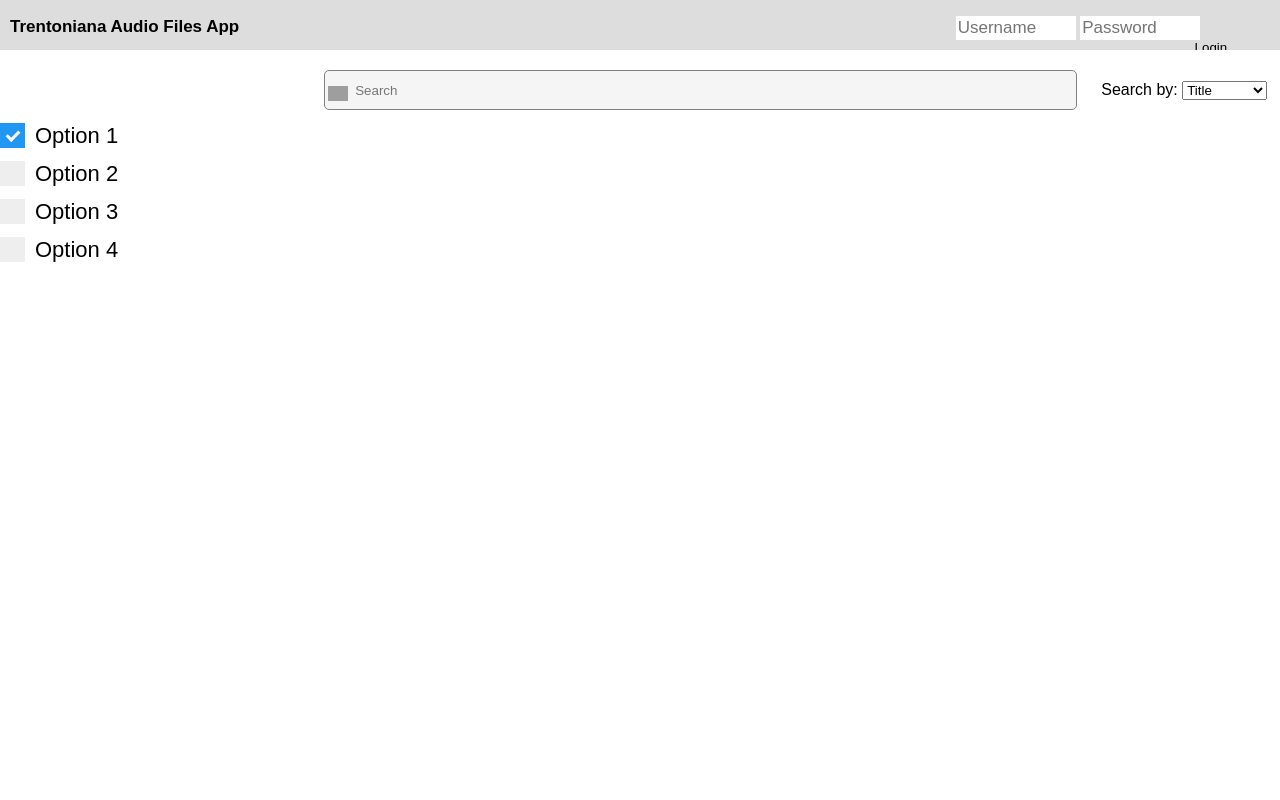
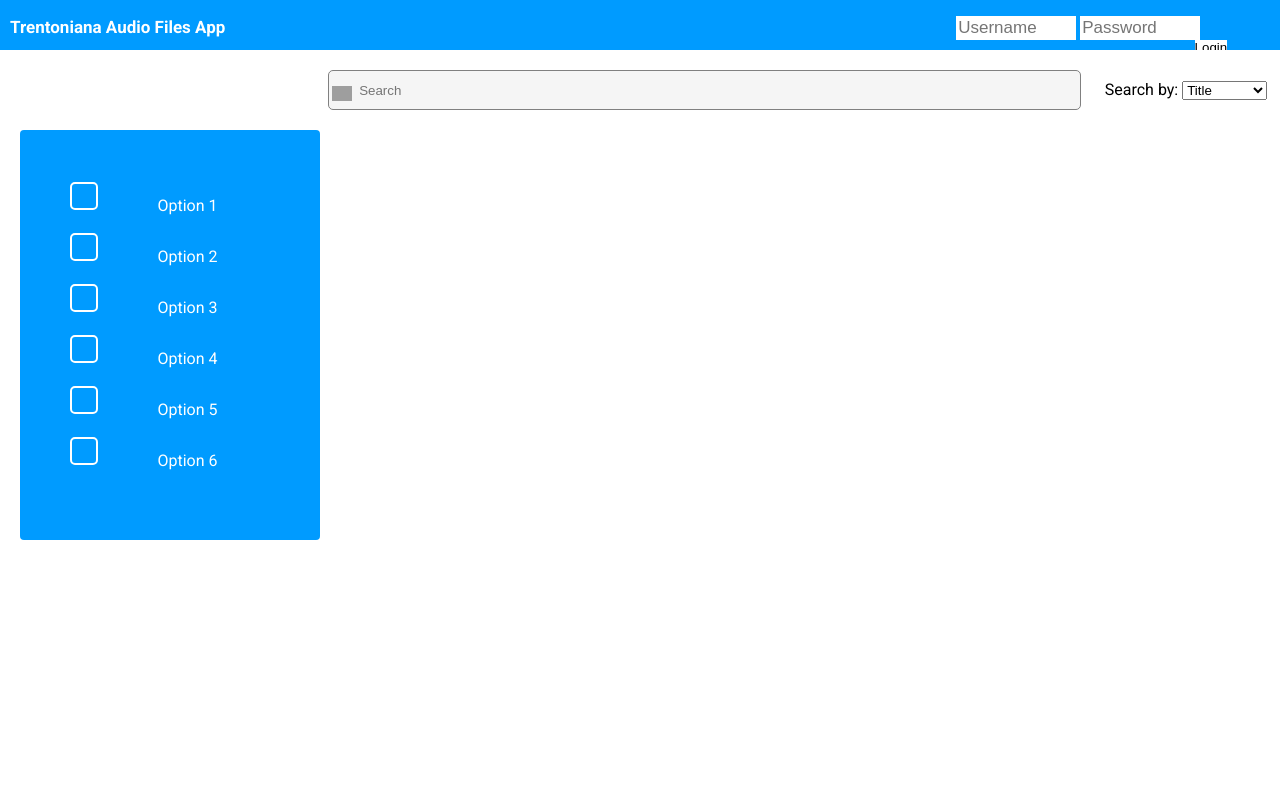
Before and after one commit to pepped1/database-trentoniana-project, a Flask app: page / in a window 1280 px wide. Run offline with Flask 2, Linux system fonts and the light colour scheme; some libraries are stand-ins or nearby versions; grey boxes are pictures that could not be loaded.

Commit message:
Checkbox and Navbar color / animations

```diff
--- a/src/app_create_table/app/templates/my-form.html
+++ b/src/app_create_table/app/templates/my-form.html
@@ -8,6 +8,8 @@
 
     <!-- minimal styling -->
     <style>
+    	@import url('https://fonts.googleapis.com/css?family=Roboto:100,300,400,500,700,900');
+
         form {
             margin: 1%;
         }
@@ -18,7 +20,7 @@
 
         body {
         	margin: 0px;
-        	font-family: Arial, Helvetica, sans-serif;
+        	font-family: 'Roboto', sans-serif;
         }
 
         th:tr{
@@ -101,13 +103,13 @@
         }
 
         .search:hover, .search:focus {
-        	border: 1.5px solid #009688;
+        	border: 1.5px solid #009BFF;
         	background-color: white;
         }
 
         .navbar {
         	box-sizing: border-box;
-        	background-color: #ddd;
+        	background-color: #009BFF;
         	overflow:hidden;
         	height: 50px;
         	padding:0px;
@@ -123,6 +125,7 @@
         	margin-left:10px;
         	text-decoration:none;
         	font-size:17px;
+        	color: rgb(255,255,255);
         }
 
         .navbar .login {
@@ -136,82 +139,145 @@
         	font-size:17px;
         	border:none;
         	width:120px;
-        	border-color:#ddd;
+        	border-color:#009BFF;
         }
 
         .navbar .login button {
         	float:right;
         	padding:0px;
-        	background: #ddd;
+        	background: #FFFFFF;
         	border:none;
         }
 
         .navbar .login button:hover {
-        	background-color:#ddd;
+        	background-color:#f1f1f1;
         }
 
 
-        /* checkbox label format */
-        .check {
-        	display: block;
-        	position: relative;
-        	padding-left: 35px;
-        	margin-bottom: 12px;
-        	font-size: 22px;
+        .checkbox-label input {
+        	position: absolute;
+        	opacity: 0;
         	cursor: pointer;
         }
 
-        /* hide browser default checkbox */
-        .check input {
-        	position: absolute;
-        	opacity: 0;
+        .checkbox-label {
+        	display: block;
+        	position: relative;
+        	margin: auto;
         	cursor: pointer;
-        	height: 0;
-        	width: 0;
+        	font-size: 22px;
+        	line-height: 24px;
+        	height: 24px;
+        	clear: both;
+
+        	padding-bottom: 5px;
+        	padding-top: 10px;
+
+        	padding-left: 35px;
+        	margin-bottom: 12px;
+
         }
 
-        /* Create custom checkbox */
-        .checkmark {
+
+        .checkbox-label .checkbox-custom {
         	position: absolute;
-        	top: 0;
-        	left: 0;
-        	height: 25px;
-        	width: 25px;
-        	background-color: #eee;
+        	top: 0px;
+        	left: 0px;
+        	height: 24px;
+        	width: 24px;
+        	background-color: transparent;
+        	border-radius: 5px;
+        	border: 2px solid #FFFFFF;
+
+        	transition: all 0.3s ease-out;
+        	-webkit-transition: all 0.3s ease-out;
+        	-moz-transition: all 0.3s ease-out;
+        	-ms-transition: all 0.3s ease-out;
+        	-o-transition: all 0.3s ease-out;
         }
 
-        /* when hovering change checkbox color */
-        .check:hover input ~ .checkmark {
-        	background-color: #ccc;
+        .checkbox-label .checkbox-custom::after {
+        	position: absolute;
+        	content: "";
+        	left: 12px;
+        	top: 12px;
+        	height: 0px;
+        	width: 0px;
+        	border-radius: 5px;
+        	border: solid #009BFF;
+        	border-width: 0 3px 3px 0;
+        	-webkit-transform: rotate(0deg) scale(0);
+        	-ms-transform: rotate(0deg) scale(0);
+        	transform: rotate(0deg) scale(0);
+        	opacity:1;
+
+        	transition: all 0.3s ease-out;
+        	-webkit-transition: all 0.3s ease-out;
+        	-moz-transition: all 0.3s ease-out;
+        	-ms-transition: all 0.3s ease-out;
+        	-o-transition: all 0.3s ease-out;
         }
 
-        /* when checked, change checkbox color */
-        .check input:checked ~ .checkmark {
-        	background-color: #2196F3;
+        .checkbox-label input:checked ~ .checkbox-custom {
+        	background-color: #FFFFFF;
+        	border-radius: 5px;
+        	-webkit-transform: rotate(0deg) scale(1);
+        	-ms-transform: rotate(0deg) scale(1);
+        	transform: rotate(0deg) scale(1);
+        	opacity:1;
+        	border: 2px solid #FFFFFF;
         }
 
-        /* create checkmark */
-        .checkmark:after {
-        	content: "";
-        	position: absolute;
-        	display: none;
+        .checkbox-label input:checked ~ .checkbox-custom::after {
+        	-webkit-transform: rotate(45deg) scale(1);
+        	-ms-transform: rotate(45deg) scale(1);
+        	transform: rotate(45deg) scale(1);
+        	opacity:1;
+        	left: 8px;
+        	top: 3px;
+        	width: 6px;
+        	height: 12px;
+        	border: solid #0098FF;
+        	border-width: 0 2px 2px 0;
+        	background-color: transparent;
+        	border-radius: 0;
         }
 
-        /* Show checkmark when checked */
-        .check input:checked ~ .checkmark:after {
-        	display: block;
+        .checkbox-input-label {
+        	display: inline-block;
+        	text-align: right;
+        	clear: both;
+        	padding: 0px;
+        	font-size: 16px;
+        	color: rgba(255,255,255);
+        	font-weight: 4px;
+
         }
 
-        /* style the checkmark/indicator */
-        .check .checkmark:after {
-        	left: 9px;
-        	top: 5px;
-        	width: 5px;
-        	height: 10px;
-        	border: solid white;
-        	border-width: 0 3px 3px 0;
-        	transform: rotate(45deg);
+        .card .checkbox-container {
+        	float: left;
+        	width: 100%;
+        	box-sizing: border-box;
+        	text-align: center;
+        	padding: 0px;
         }
+
+        .card {
+        	width: 200px;
+        	margin: 20px;
+        	clear: both;
+        	display: block;
+        	padding: 50px;
+        	background-color: #009BFF;
+        	border-radius: 4px;
+        }
+
+        .card::after {
+        	clear: both;
+        	display: block;
+        	content: "";
+        }
+
 
 
 
@@ -250,25 +316,50 @@
 		</form>
 
 		<!-- Checkboxes -->
-		<label class="check">Option 1
-			<input type="checkbox" checked="checked">
-			<span class="checkmark"></span>
+		<div class = "card">
+			<div class = "checkbox-container">
+				<label class="checkbox-label">
+					<div class="checkbox-input-label">Option 1</div>
+					<input type="checkbox">
+					<span class="checkbox-custom"></span>
 				</label>
 
-		<label class="check">Option 2
+				<label class="checkbox-label">
+					<div class="checkbox-input-label">Option 2</div>
 					<input type="checkbox">
-			<span class="checkmark"></span>
+					<span class="checkbox-custom"></span>
 				</label>
 
-		<label class="check">Option 3
+
+				<label class="checkbox-label">
+					<div class="checkbox-input-label">Option 3</div>
 					<input type="checkbox">
-			<span class="checkmark"></span>
+					<span class="checkbox-custom"></span>
 				</label>
 
-		<label class="check">Option 4
+
+				<label class="checkbox-label">
+					<div class="checkbox-input-label">Option 4</div>
 					<input type="checkbox">
-			<span class="checkmark"></span>
+					<span class="checkbox-custom"></span>
 				</label>
+
+				<label class="checkbox-label">
+					<div class="checkbox-input-label">Option 5</div>
+					<input type="checkbox">
+					<span class="checkbox-custom"></span>
+				</label>
+
+				<label class="checkbox-label">
+					<div class="checkbox-input-label">Option 6</div>
+					<input type="checkbox">
+					<span class="checkbox-custom"></span>
+				</label>
+
+
+			</div>
+		</div>
+
 
 
 		<!-- Table with results from database -->
```
Lines whose indentation alone changed are shown as unchanged.
